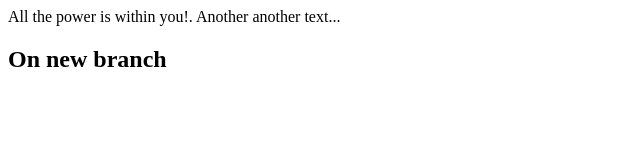
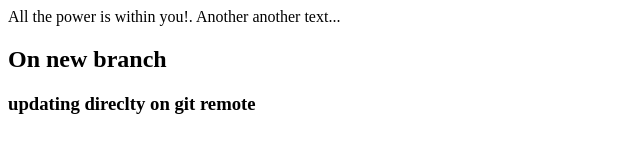
Before and after one commit to sandeep-raul/firstgitrepo, a plain HTML site: page index.html in a window 1280 px wide. Shown: the whole page, without its empty margins (0-640 px from the left). Drawn offline with Linux system fonts and the light colour scheme.

Commit message:
Update index.html
file updated on github

```diff
--- a/index.html
+++ b/index.html
@@ -2,5 +2,6 @@
 <body
 <h1> All the power is within you!. Another another text... </h1>
 <h2> On new branch </h2>
+<h3> updating direclty on git remote </h3>
 </body>
 </html>
```
